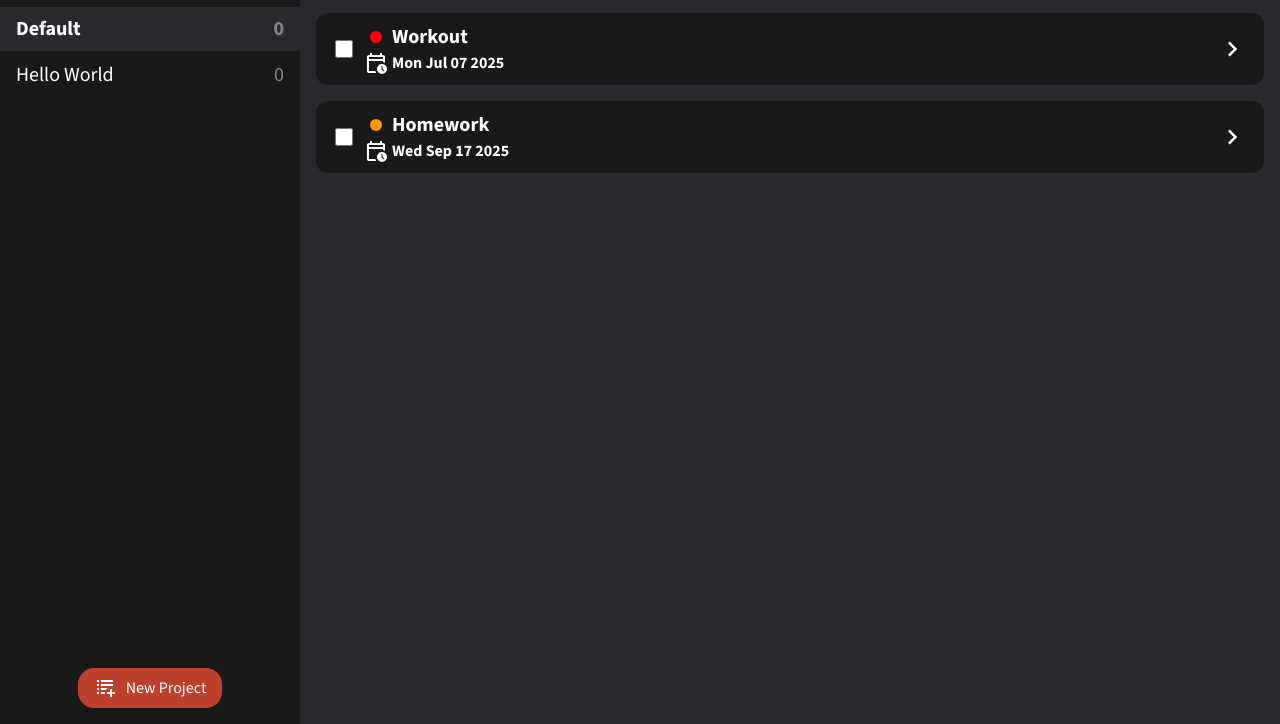
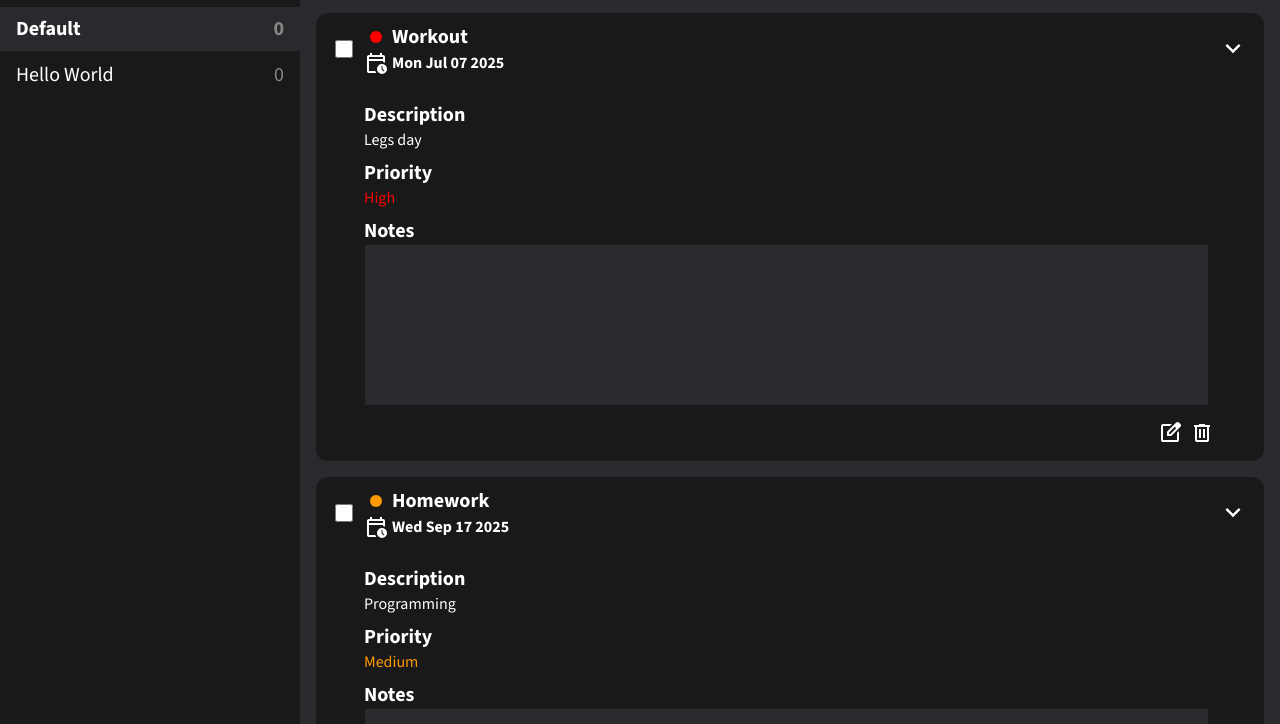
Before and after one commit to 101113608/todo-list, a website built with webpack: page src/template.html in a window 1280 px wide. Shown: the part 76-800 px from the top of the page. Built offline with nearby package versions, Linux system fonts and the light colour scheme.

Commit message:
Add styling to an expanded todo list item
To style a todo list item in its 'expanded' state, temporary HTML has
been added. This will be removed when the functionality of expanding
a todo list item is added via JS.

```diff
--- a/src/styles.css
+++ b/src/styles.css
@@ -178,7 +178,8 @@ main {
     gap: 0.5rem;
 }
 
-.project-actions {
+.project-actions,
+.todo-actions {
     display: flex;
     gap: 0.5rem;
 }
@@ -240,6 +241,11 @@ main {
     -moz-border-radius: 12px;
     -ms-border-radius: 12px;
     -o-border-radius: 12px;
+    transition: ease-in 500ms;
+    -webkit-transition: ease-in 500ms;
+    -moz-transition: ease-in 500ms;
+    -ms-transition: ease-in 500ms;
+    -o-transition: ease-in 500ms;
     background-color: var(--nero-clr);
     display: flex;
     align-items: center;
@@ -276,7 +282,6 @@ main {
     width: 24px;
 }
 
-
 .todo-item input[type="checkbox"] {
     accent-color: var(--cinnabar-clr);
     height: 18px;
@@ -312,9 +317,115 @@ main {
     justify-self: center;
 }
 
+.expand-arrow {
+    cursor: pointer;
+    transition: transform 500ms;
+    -webkit-transition: transform 500ms;
+    -moz-transition: transform 500ms;
+    -ms-transition: transform 500ms;
+    -o-transition: transform 500ms;
+}
+
+.todo-item[aria-expanded="true"] .expand-arrow {
+    transform: rotate(90deg);
+    -webkit-transform: rotate(90deg);
+    -moz-transform: rotate(90deg);
+    -ms-transform: rotate(90deg);
+    -o-transform: rotate(90deg);
+}
+
+.todo-item[aria-expanded="true"] {
+    border-bottom-left-radius: 0;
+    border-bottom-right-radius: 0;
+}
+
+.todo-hidden-container {
+    padding: 0 3rem;
+    background-color: var(--nero-clr);
+    border-bottom-left-radius: 12px;
+    border-bottom-right-radius: 12px;
+    transition: grid-template-rows 500ms;
+    -webkit-transition: grid-template-rows 500ms;
+    -moz-transition: grid-template-rows 500ms;
+    -ms-transition: grid-template-rows 500ms;
+    -o-transition: grid-template-rows 500ms;
+    display: grid;
+    grid-template-rows: 0fr;
+}
+
+.todo-hidden-container.show {
+    grid-template-rows: 1fr;
+    transition: ease-in 500ms;
+    -webkit-transition: ease-in 500ms;
+    -moz-transition: ease-in 500ms;
+    -ms-transition: ease-in 500ms;
+    -o-transition: ease-in 500ms;
+}
+
+.todo-expanded-information {
+    overflow: hidden;
+    display: grid;
+    gap: 0.5rem;
+}
+
+.todo-expanded-information>div:first-child>h4:first-child {
+    padding-top: 1rem;
+}
+
+.todo-expanded-information p {
+    font-size: 1rem;
+}
+
+.priority-text::first-letter {
+    text-transform: capitalize;
+}
+
+.priority-text.red {
+    color: var(--red-clr)
+}
+
+.priority-text.amber {
+    color: var(--amber-clr);
+}
+
+.priority-text.green {
+    color: var(--malachite-clr);
+}
+
+textarea {
+    width: 99%;
+    min-height: 10rem;
+    margin-left: 1px;
+    margin-right: 1px;
+    background-color: var(--jaguar-clr);
+    color: #fff;
+    padding: 0.5rem;
+    font-size: 1rem;
+    border: none;
+    resize: none;
+}
+
+.todo-notes textarea:focus {
+    outline: 1px solid #fff;
+}
+
+.todo-actions {
+    margin-right: 2px;
+    padding-bottom: 1rem;
+    justify-self: end;
+}
+
+.project-actions button,
+.todo-actions button {
+    background-color: transparent;
+    display: flex;
+    align-items: center;
+}
+
 /* Dialog styling */
 
 dialog {
+    inset: 0;
     margin: auto;
     padding: 1.25rem;
     background-color: var(--nero-clr);
@@ -325,10 +436,6 @@ dialog {
     -moz-border-radius: 16px;
     -ms-border-radius: 16px;
     -o-border-radius: 16px;
-}
-
-dialog {
-    inset: 0;
 }
 
 dialog::backdrop {
@@ -348,6 +455,7 @@ dialog form {
 
 dialog input {
     background-color: var(--jaguar-clr);
+    height: 2.5rem;
 }
 
 input {
@@ -355,10 +463,6 @@ input {
     padding: 0.5rem;
     font-size: 1rem;
     color: #fff;
-}
-
-dialog input {
-    height: 2.5rem;
 }
 
 dialog input,
--- a/src/template.html
+++ b/src/template.html
@@ -49,7 +49,7 @@
         <div class="main-content">
             <ul class="todo-list-container">
                 <li class="todo-container" data-todo-index="0">
-                    <div class="todo-item" data-todo-shown-container="" aria-expanded="false" role="group">
+                    <div class="todo-item" data-todo-shown-container="" aria-expanded="true" role="group">
                         <div class="checkbox-container"><input type="checkbox" data-todo-checked=""></div>
                         <div class="todo-simple-information">
                             <div class="todo-title">
@@ -64,9 +64,31 @@
                         <img src="images/icons/chevron-right.svg" alt="Expand Todo Arrow" width="30" height="30"
                             class="expand-arrow">
                     </div>
+                    <div class="todo-hidden-container show" data-todo-hidden-container="">
+                        <div class="todo-expanded-information">
+                            <div class="todo-description">
+                                <h4 class="description-heading">Description</h4>
+                                <p class="description-text" data-todo-description="">Legs day</p>
+                            </div>
+                            <div class="todo-priority">
+                                <h4 class="priority-heading">Priority</h4>
+                                <p class="priority-text red" data-todo-priority="">high</p>
+                            </div>
+                            <div class="todo-notes">
+                                <h4 class="notes-heading">Notes</h4><textarea data-todo-notes=""></textarea>
+                            </div>
+                            <div class="todo-actions" data-todo-actions="">
+                                <button data-edit-todo-btn="">
+                                    <img src="images/icons/edit-square.svg" alt="Edit Todo Icon" width="24" height="24">
+                                </button><button data-delete-todo-btn="">
+                                    <img src="images/icons/delete.svg" alt="Delete Todo Icon" width="24" height="24">
+                                </button>
+                            </div>
+                        </div>
+                    </div>
                 </li>
                 <li class="todo-container" data-todo-index="1">
-                    <div class="todo-item" data-todo-shown-container="" aria-expanded="false" role="group">
+                    <div class="todo-item" data-todo-shown-container="" aria-expanded="true" role="group">
                         <div class="checkbox-container">
                             <input type="checkbox" data-todo-checked="">
                         </div>
@@ -83,6 +105,29 @@
                         <img src="images/icons/chevron-right.svg" alt="Expand Todo Arrow" width="30" height="30"
                             class="expand-arrow">
                     </div>
+                    <div class="todo-hidden-container checked show" data-todo-hidden-container="">
+                        <div class="todo-expanded-information">
+                            <div class="todo-description">
+                                <h4 class="description-heading">Description</h4>
+                                <p class="description-text" data-todo-description="">Programming</p>
+                            </div>
+                            <div class="todo-priority">
+                                <h4 class="priority-heading">Priority</h4>
+                                <p class="priority-text amber" data-todo-priority="">medium</p>
+                            </div>
+                            <div class="todo-notes">
+                                <h4 class="notes-heading">Notes</h4>
+                                <textarea data-todo-notes=""></textarea>
+                            </div>
+                            <div class="todo-actions" data-todo-actions="">
+                                <button data-edit-todo-btn="">
+                                    <img src="images/icons/edit-square.svg" alt="Edit Todo Icon" width="24" height="24">
+                                </button><button data-delete-todo-btn="">
+                                    <img src="images/icons/delete.svg" alt="Delete Todo Icon" width="24" height="24">
+                                </button>
+                            </div>
+                        </div>
+                    </div>
                 </li>
             </ul>
         </div>
```
